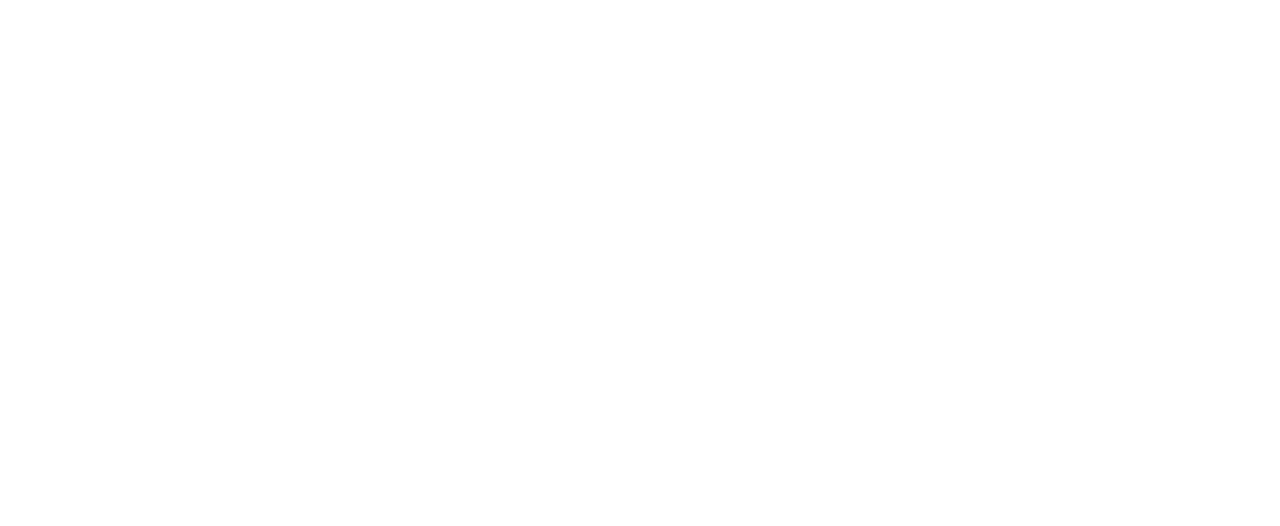
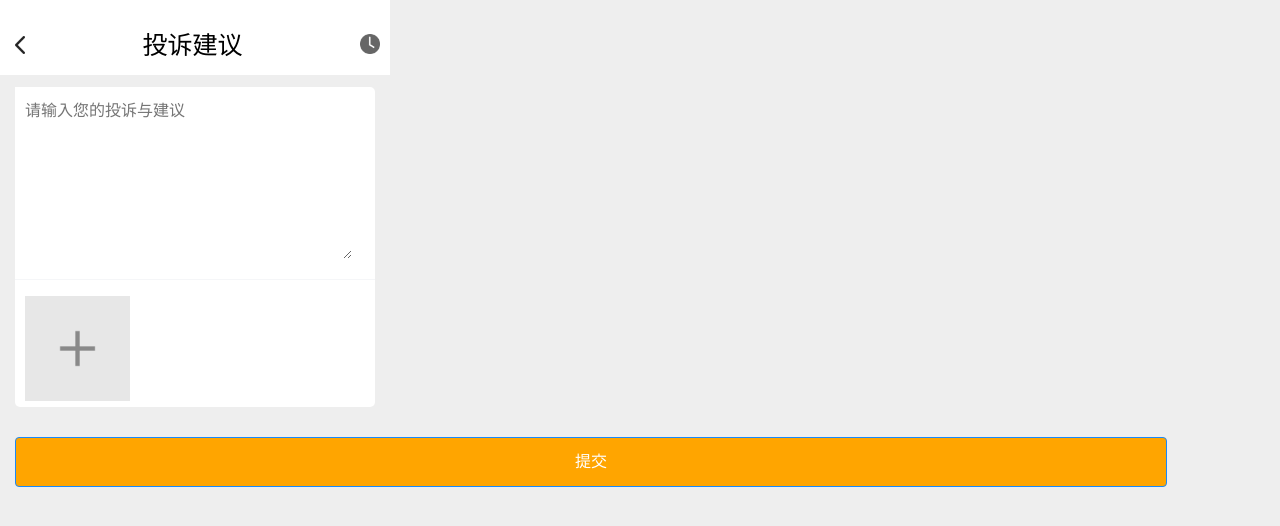
Before and after one commit to llxxxxxx/Static-page, a Vue app: page /suggestion in a window 1280 px wide. Before the commit this address had no page. Shown: the top 526 px of the page. Built offline with nearby package versions, Linux system fonts and the light colour scheme.

Commit message:
投诉建议

```diff
--- a/src/router/index.js
+++ b/src/router/index.js
@@ -113,6 +113,10 @@
     {
       path: '/activity',
       component: () => import('../views/Community_activity.vue')
+    },
+    {
+      path: '/suggestion',
+      component: () => import('../views/Suggestion.vue')
     }
   ]
 })
--- a/src/views/Property.vue
+++ b/src/views/Property.vue
@@ -53,6 +53,8 @@
         this.$router.replace("/repair");
       } else if (i === 2) {
         this.$router.replace("/activity");
+      } else if(i === 3) {
+        this.$router.replace('/suggestion')
       }
     },
   },
--- /dev/null
+++ b/src/views/Suggestion.vue
@@ -0,0 +1,96 @@
+<template>
+  <div>
+    <div class="bg">
+      <!-- 头部 -->
+      <div class="head">
+        <img @click="goback" src="./images/setting/icon_1.png" alt="" />
+        <span>投诉建议</span>
+        <img style="width: 20px" src="./images/repair/1.png" alt="" />
+      </div>
+      <!-- 主体部分 -->
+      <div class="feed">
+        <textarea
+          name=""
+          id=""
+          cols="46"
+          rows="10"
+          placeholder="请输入您的投诉与建议"
+        ></textarea>
+        <van-divider />
+        <img src="./images/repair/2.png" alt="" />
+      </div>
+
+      <van-button
+        type="primary"
+        size="large"
+        style="
+          background-color: orange;
+          margin-top: 30px;
+          width: 90%;
+          margin-left: 15px;
+        "
+        >提交</van-button
+      >
+    </div>
+  </div>
+</template>
+
+<script>
+export default {
+  methods: {
+    goback() {
+      this.$router.replace("/property");
+    },
+  },
+};
+</script>
+
+<style scoped>
+.bg {
+  height: 844px;
+  background: #eee;
+}
+.head {
+  width: 375px;
+  height: 50px;
+  padding-top: 25px;
+  padding-left: 15px;
+  background-color: white;
+  margin-bottom: 10px;
+}
+
+.head img {
+  width: 10px;
+}
+
+.head span {
+  font-size: 25px;
+  display: inline-block;
+  width: 335px;
+  height: 40px;
+  text-align: center;
+}
+.feed {
+  width: 360px;
+  height: 320px;
+  background-color: white;
+  margin-top: 12px;
+  margin-left: 15px;
+  border-radius: 5px;
+}
+
+.feed textarea {
+  width: 325px;
+  height: 50%;
+  border: 0;
+  padding-left: 10px;
+  padding-top: 10px;
+  font-size: 16px;
+  /* margin-left: px; */
+  margin-right: 15px;
+}
+.feed img {
+  width: 105px;
+  margin-left: 10px;
+}
+</style>
```
Also changed, not shown: src/views/images/suggestion/1.png (added), src/views/images/suggestion/2.png (added).
